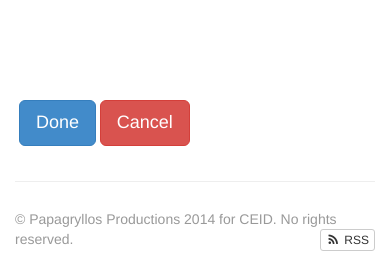
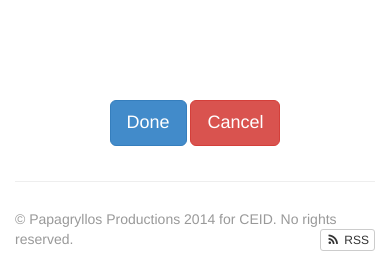
Before and after one commit to papagryllos-productions/jadce, a Django app: page /new/ in a window 390 px wide. Shown: the part 1237-1496 px from the top of the page. Run offline with Django 3.2, Linux system fonts and the light colour scheme; data that the repository does not hold is empty; parts of the project's set-up code (start-up, migrations or seed data) failed here and were passed over; some libraries are stand-ins or nearby versions.

Commit message:
more strict with the submit buttons

```diff
--- a/area51/templates/area51/new.html
+++ b/area51/templates/area51/new.html
@@ -57,9 +57,8 @@
       </div>
     </div>
 
-    <div id="submit_buttons" class="row">
+    <div id="submit_buttons" align="center" class="row row-fluid text-center">
       <div class="form-group">
-        <label class="col-md-2 col-md-offset-3 control-label"></label>
         <input type="submit" class="btn btn-primary btn-lg" value="Done">
         <a align="right" href="/">
           <button type="button" class="btn btn-danger btn-lg">Cancel</button>
```
